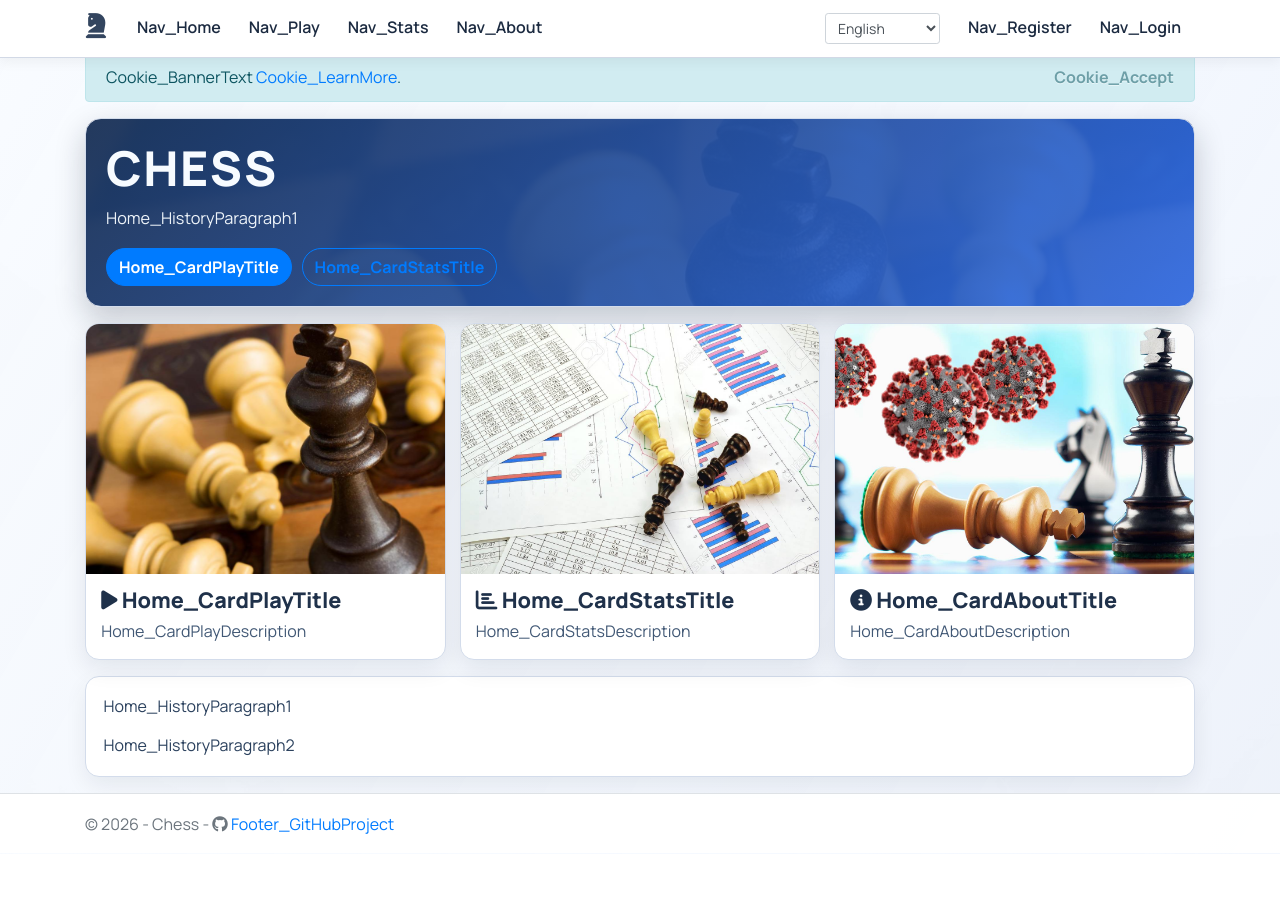
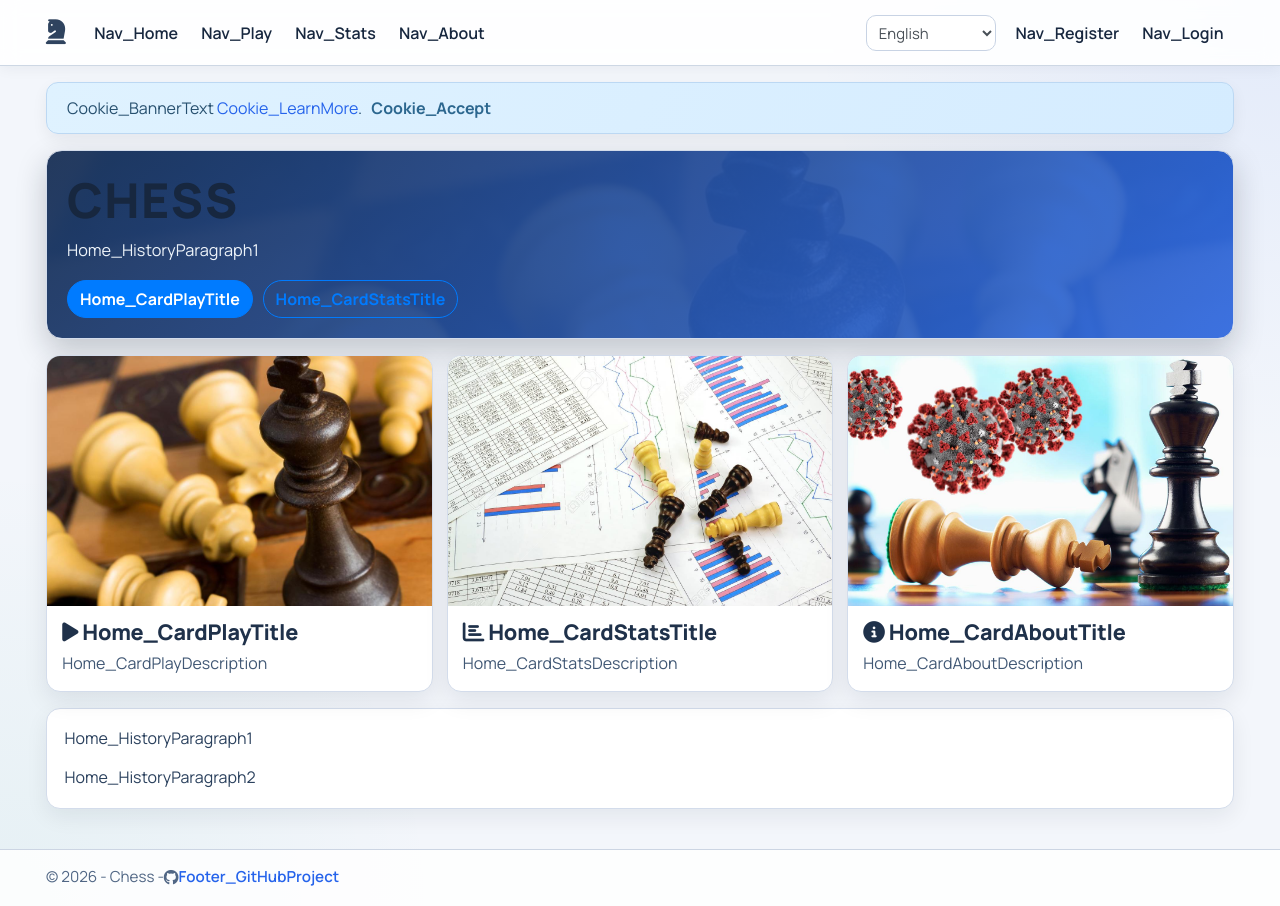
Before and after one commit to anton5267/Chess-master55, an ASP.NET Core app: page / in a window 1280 px wide. Before the commit the page ends 854 px from the top, so only its background shows below. Run offline with ASP.NET Core 8, Linux system fonts and the light colour scheme; some libraries are stand-ins or nearby versions.

Commit message:
UI foundation: design tokens and shared layout shell polish

```diff
--- a/src/Web/Chess.Web/Views/Shared/_CookieConsentPartial.cshtml
+++ b/src/Web/Chess.Web/Views/Shared/_CookieConsentPartial.cshtml
@@ -10,13 +10,17 @@
 {
     <div id="cookieConsent" class="alert alert-info alert-dismissible fade show" role="alert">
         @Localizer["Cookie_BannerText"] <a asp-area="" asp-controller="Home" asp-action="Index">@Localizer["Cookie_LearnMore"]</a>.
-        <button type="button" class="accept-policy close" data-dismiss="alert" aria-label="@Localizer["Cookie_Close"]" data-cookie-string="@cookieString">
-            <span aria-hidden="true">@Localizer["Cookie_Accept"]</span>
+        <button type="button" class="accept-policy" data-dismiss="alert" aria-label="@Localizer["Cookie_Close"]" data-cookie-string="@cookieString">
+            @Localizer["Cookie_Accept"]
         </button>
     </div>
     <script>
         (function () {
             var button = document.querySelector("#cookieConsent button[data-cookie-string]");
+            if (!button) {
+                return;
+            }
+
             button.addEventListener("click", function () {
                 document.cookie = button.dataset.cookieString;
             }, false);
--- a/src/Web/Chess.Web/Views/Shared/_CultureSwitcher.cshtml
+++ b/src/Web/Chess.Web/Views/Shared/_CultureSwitcher.cshtml
@@ -7,7 +7,7 @@
     var returnUrl = $"{this.Context.Request.PathBase}{this.Context.Request.Path}{this.Context.Request.QueryString}";
 }
 
-<form asp-controller="Localization" asp-action="SetLanguage" method="post" class="form-inline nav-item culture-switcher-form">
+<form asp-controller="Localization" asp-action="SetLanguage" method="post" class="form-inline culture-switcher-form">
     @Html.AntiForgeryToken()
     <input type="hidden" name="returnUrl" value="@returnUrl" />
     <select class="form-control form-control-sm culture-switcher-select" name="culture" aria-label="@Localizer["Language"]" onchange="this.form.submit()">
--- a/src/Web/Chess.Web/Views/Shared/_Layout.cshtml
+++ b/src/Web/Chess.Web/Views/Shared/_Layout.cshtml
@@ -19,7 +19,7 @@
 </head>
 <body data-show-password-text="@Localizer["PasswordToggle_Show"]" data-hide-password-text="@Localizer["PasswordToggle_Hide"]">
     <header>
-        <nav class="navbar navbar-expand-sm navbar-light bg-white box-shadow">
+        <nav class="navbar navbar-expand-sm navbar-light site-navbar">
             <div class="container">
                 <a class="navbar-brand" asp-area="" asp-controller="Home" asp-action="Index">
                     <i class="fas fa-chess-knight chess-brand-icon" aria-hidden="true"></i>
@@ -28,10 +28,10 @@
                         aria-expanded="false" aria-label="Toggle navigation">
                     <span class="navbar-toggler-icon"></span>
                 </button>
-                <div class="navbar-collapse collapse d-sm-inline-flex flex-sm-row-reverse">
+                <div class="navbar-collapse collapse d-sm-inline-flex flex-sm-row-reverse align-items-sm-center">
                     <partial name="_LoginPartial" />
                     <partial name="_CultureSwitcher" />
-                    <ul class="navbar-nav flex-grow-1">
+                    <ul class="navbar-nav flex-grow-1 align-items-sm-center">
                         <li class="nav-item">
                             <a class="nav-link" asp-area="" asp-controller="Home" asp-action="Index">@Localizer["Nav_Home"]</a>
                         </li>
@@ -52,13 +52,13 @@
 
     <div class="body-renderer container">
         <partial name="_CookieConsentPartial" />
-        <main role="main" class="pb-3">
+        <main role="main" class="app-main pb-3">
             @this.RenderBody()
         </main>
     </div>
 
-    <footer class="border-top footer text-muted">
-        <div class="container">
+    <footer class="site-footer text-muted">
+        <div class="site-footer-inner">
             &copy; @DateTime.UtcNow.Year - @CommonConstants.SystemName - <i class="fab fa-github"></i> <a href="https://github.com/anton5267/Chess-master55" target="_blank">@Localizer["Footer_GitHubProject"]</a>
         </div>
     </footer>
--- a/src/Web/Chess.Web/Views/Shared/_LoginPartial.cshtml
+++ b/src/Web/Chess.Web/Views/Shared/_LoginPartial.cshtml
@@ -4,7 +4,7 @@
 @inject SignInManager<UserEntity> SignInManager
 @inject UserManager<UserEntity> UserManager
 
-<ul class="navbar-nav">
+<ul class="navbar-nav nav-utility">
     @if (this.SignInManager.IsSignedIn(this.User))
     {
         <li class="nav-item">
@@ -18,7 +18,7 @@
         }
         <li class="nav-item">
             <form class="form-inline" asp-area="Identity" asp-page="/Account/Logout" asp-route-returnUrl="@(this.Url.Action("Index", "Home", new { area = string.Empty }))">
-                <button type="submit" class="nav-link btn btn-link">@Localizer["Nav_Logout"]</button>
+                <button type="submit" class="nav-link btn btn-link p-0">@Localizer["Nav_Logout"]</button>
             </form>
         </li>
     }
--- a/src/Web/Chess.Web/wwwroot/css/style.css
+++ b/src/Web/Chess.Web/wwwroot/css/style.css
@@ -8,157 +8,246 @@
 @import url("stats.css");
 @import url("account.css");
 
+:root {
+    --font-sans: "Manrope", "Segoe UI", Tahoma, sans-serif;
+    --space-1: 0.25rem;
+    --space-2: 0.5rem;
+    --space-3: 0.75rem;
+    --space-4: 1rem;
+    --space-5: 1.25rem;
+    --space-6: 1.5rem;
+    --space-8: 2rem;
+    --radius-sm: 8px;
+    --radius-md: 12px;
+    --radius-lg: 16px;
+    --radius-xl: 20px;
+    --line-soft: #d8e0ec;
+    --line-strong: #c8d2e2;
+    --surface-page: #f3f6fb;
+    --surface-card: #ffffff;
+    --surface-muted: #eef3fb;
+    --text-main: #17273f;
+    --text-muted: #516785;
+    --text-soft: #6f809a;
+    --accent-main: #2563eb;
+    --accent-main-hover: #1f56cc;
+    --accent-soft: rgba(37, 99, 235, 0.12);
+    --danger-main: #d64545;
+    --success-main: #16884b;
+    --warning-main: #b56f10;
+    --shadow-sm: 0 6px 16px rgba(15, 23, 42, 0.06);
+    --shadow-md: 0 12px 26px rgba(15, 23, 42, 0.08);
+    --shadow-lg: 0 18px 36px rgba(15, 23, 42, 0.12);
+    --motion-fast: 0.15s ease;
+    --motion-normal: 0.25s ease;
+    --site-max-width: 1220px;
+    --navbar-height: 66px;
+}
+
 html {
     font-size: 16px;
+    min-height: 100%;
     position: relative;
-    min-height: 100%;
-}
-
-:root {
-    --surface-card: #ffffff;
-    --surface-muted: #f5f8fc;
-    --text-main: #1b2a40;
-    --text-muted: #4f6480;
-    --accent-main: #2f6fed;
-    --accent-dark: #27447a;
-    --line-soft: #d8deea;
 }
 
 body {
-    font-family: "Manrope", "Segoe UI", Tahoma, sans-serif;
+    margin: 0;
+    min-height: 100vh;
+    font-family: var(--font-sans);
+    color: var(--text-main);
     background:
-        linear-gradient(120deg, rgba(248, 251, 255, 0.98), rgba(241, 246, 255, 0.9)),
-        url("../img/background-image.jpg");
-    background-attachment: fixed;
-    background-size: cover;
-    margin-bottom: 60px;
-    color: var(--text-main);
+        radial-gradient(circle at 100% 0%, rgba(37, 99, 235, 0.08), transparent 30%),
+        radial-gradient(circle at 0% 100%, rgba(13, 148, 136, 0.06), transparent 28%),
+        var(--surface-page);
+    display: flex;
+    flex-direction: column;
 }
 
-.title-text {
+a {
+    color: var(--accent-main);
+    transition: color var(--motion-fast);
+}
+
+a:hover {
+    color: var(--accent-main-hover);
+}
+
+h1,
+h2,
+h3,
+h4,
+h5 {
+    color: var(--text-main);
+    letter-spacing: -0.01em;
+}
+
+.site-navbar {
+    position: fixed;
+    inset: 0 0 auto 0;
+    z-index: 1030;
+    height: var(--navbar-height);
+    padding: 0;
+    border-bottom: 1px solid rgba(197, 208, 224, 0.85);
+    background: rgba(255, 255, 255, 0.9);
+    backdrop-filter: saturate(160%) blur(10px);
+    box-shadow: 0 2px 14px rgba(18, 31, 50, 0.06);
+}
+
+.site-navbar .container {
+    max-width: var(--site-max-width);
+    height: 100%;
+}
+
+.site-navbar .navbar-brand {
+    padding: 0;
+    margin-right: var(--space-4);
+    display: inline-flex;
+    align-items: center;
+    gap: var(--space-2);
+}
+
+.chess-brand-icon {
+    font-size: 1.55rem;
+    color: #2f435f;
+    transition: color var(--motion-fast), transform var(--motion-fast);
+}
+
+.site-navbar .navbar-brand:hover .chess-brand-icon {
+    color: var(--accent-main);
+    transform: translateY(-1px);
+}
+
+.site-navbar .navbar-collapse {
+    height: 100%;
+}
+
+.site-navbar .nav-item {
     display: flex;
-    justify-content: center;
-    color: white;
-    margin: 0;
-    padding: 5px;
-    letter-spacing: 1px;
+    align-items: center;
+}
+
+.site-navbar .navbar-nav .nav-link {
+    border-radius: var(--radius-sm);
+    color: var(--text-main);
+    font-weight: 600;
+    line-height: 1;
+    padding: 0.58rem 0.72rem;
+    transition: background-color var(--motion-fast), color var(--motion-fast);
+}
+
+.site-navbar .navbar-nav .nav-link:hover,
+.site-navbar .navbar-nav .nav-link:focus {
+    background: var(--accent-soft);
+    color: #1f4ea8;
+}
+
+.site-navbar .navbar-nav .nav-link.btn-link {
+    text-decoration: none;
+}
+
+.site-navbar .navbar-toggler {
+    border-radius: var(--radius-sm);
+    border-color: #ced8e8;
+}
+
+.site-navbar .navbar-toggler:focus-visible {
+    outline: 3px solid rgba(37, 99, 235, 0.35);
+    outline-offset: 1px;
 }
 
 .body-renderer {
-    padding-top: 52px;
+    width: 100%;
+    flex: 1 0 auto;
+    max-width: var(--site-max-width);
+    margin: 0 auto;
+    padding-top: calc(var(--navbar-height) + var(--space-4));
+    padding-left: var(--space-4);
+    padding-right: var(--space-4);
 }
 
-.navbar {
-    padding: 0.15rem 0;
-    margin: 0;
-    position: fixed;
-    width: 100%;
-    z-index: 1;
-    backdrop-filter: blur(8px);
-    border-bottom: 1px solid rgba(195, 205, 222, 0.75);
+.app-main {
+    padding-bottom: var(--space-4);
+    animation: fade-in 220ms ease-out;
 }
 
-.navbar .nav-item {
-    padding: 5px 6px;
+.site-footer {
+    width: 100%;
+    margin-top: var(--space-6);
+    border-top: 1px solid rgba(199, 209, 224, 0.9);
+    background: rgba(255, 255, 255, 0.86);
 }
 
-.navbar-nav > li.nav-item {
-    min-height: 52px;
+.site-footer-inner {
+    max-width: var(--site-max-width);
+    margin: 0 auto;
+    min-height: 56px;
+    display: flex;
+    align-items: center;
+    color: var(--text-muted);
+    font-size: 0.95rem;
+    padding: 0 var(--space-4);
 }
 
-.navbar .nav-item:hover {
-    background-color: #edf3fd;
-}
-
-.navbar-light .navbar-nav .nav-link {
-    color: var(--text-main);
+.site-footer-inner a {
+    text-decoration: none;
     font-weight: 600;
 }
 
-.navbar-light .navbar-nav .nav-item:hover .nav-link {
-    color: var(--accent-dark);
+.is-loading {
+    opacity: 0.72;
+    pointer-events: none;
 }
 
-.chess-brand-icon {
-    font-size: 25px;
-    color: #33455f;
+.is-disabled {
+    pointer-events: none;
+    opacity: 0.62;
 }
 
-[disabled] {
-    cursor: default;
+.is-active {
+    box-shadow: 0 0 0 3px rgba(37, 99, 235, 0.18);
 }
 
-@media (min-width: 768px) {
-    html {
-        font-size: 16px;
-    }
-}
-
-.border-top {
-    border-top: 1px solid #e5e5e5;
-}
-
-.border-bottom {
-    border-bottom: 1px solid #e5e5e5;
-}
-
-.box-shadow {
-    box-shadow: 0 0.25rem 0.75rem rgba(0, 0, 0, 0.05);
-}
-
-button.accept-policy {
-    font-size: 1rem;
-    line-height: inherit;
-}
-
-.footer {
-    position: absolute;
-    bottom: 0;
-    width: 100%;
-    white-space: nowrap;
-    height: 60px;
-    line-height: 60px;
-    background-color: rgba(255, 255, 255, 0.97);
-    border-top: 1px solid rgba(197, 207, 223, 0.8);
+.is-terminal {
+    box-shadow: 0 0 0 3px rgba(22, 136, 75, 0.16);
 }
 
 .game-btn-container {
     display: flex;
     flex-flow: row wrap;
     justify-content: center;
-    margin-top: 7px;
+    gap: var(--space-2);
+    margin-top: var(--space-2);
 }
 
 .game-btn {
-    background-color: #454a52;
-    color: white;
-}
-
-.game-btn:active {
-    outline: none;
-}
-
-.game-btn:focus {
-    outline: none;
-}
-
-.game-btn:disabled {
-    opacity: 0.65;
+    border: 1px solid #3f4a59;
+    background: linear-gradient(120deg, #495463, #414a57);
+    color: #ffffff;
+    font-weight: 600;
+    transition: transform var(--motion-fast), background-color var(--motion-fast), border-color var(--motion-fast);
 }
 
 .game-btn:not([disabled]):hover {
-    background-color: #557d5f;
-    color: white;
+    color: #ffffff;
+    background: linear-gradient(120deg, #2d6ae8, #225fd6);
+    border-color: #225fd6;
+    transform: translateY(-1px);
 }
 
-.game-btn[disabled]:hover {
-    color: white;
+.game-btn:focus-visible {
+    outline: 3px solid rgba(37, 99, 235, 0.35);
+    outline-offset: 1px;
+}
+
+.game-btn:disabled,
+.game-btn.is-disabled {
+    opacity: 0.62;
     cursor: not-allowed;
 }
 
 .chat-container {
     display: flex;
-    flex-flow: column wrap;
+    flex-direction: column;
     justify-content: space-between;
 }
 
@@ -169,95 +258,142 @@ button.accept-policy {
 
 .chat-window {
     display: flex;
-    flex-flow: column;
+    flex-direction: column;
     overflow-y: auto;
-    padding: 5px;
+    padding: var(--space-2);
 }
 
 .chat-input-wrapper {
     display: flex;
-    flex-flow: row wrap;
+    flex-direction: row;
 }
 
 .chat-input {
     flex-grow: 1;
-    padding-left: 10px;
-    font-size: 1em;
+    font-size: 1rem;
+    padding: 0.45rem 0.7rem;
+    border: 1px solid var(--line-strong);
+    background: #ffffff;
+    color: var(--text-main);
 }
 
 .chat-input:focus {
     outline: none;
+    border-color: #8eb0f0;
+    box-shadow: inset 0 0 0 1px rgba(37, 99, 235, 0.2);
 }
 
 .chat-send-btn {
-    border-radius: 0 0 5px 0;
-    font-size: 1em;
-    height: 100%;
+    min-width: 52px;
+    border-radius: 0;
+    font-size: 1rem;
 }
 
 .chat-msg {
     max-width: 85%;
-    word-break: break-all;
-    margin-bottom: 2px;
+    word-break: break-word;
+    margin-bottom: var(--space-1);
 }
 
 .chat-user-msg {
     text-align: left;
-    border: 1px solid gray;
+    border: 1px solid #aab6c9;
     border-radius: 10px;
-    padding: 2px 7px;
+    padding: 0.25rem 0.5rem;
 }
 
 .chat-internal-msg {
-    color: dimgray;
+    color: #687a93;
     text-indent: 10px;
     list-style-type: none;
     font-style: italic;
 }
 
-.col-centered {
-    float: none;
-    margin: 0 auto;
+.auth-shell {
+    background: #f8fbff;
+    border: 1px solid var(--line-soft);
+    border-radius: var(--radius-lg);
+    box-shadow: var(--shadow-md);
+    padding: var(--space-4);
 }
 
-.auth-shell {
-    background: #f6f9fe;
-    border: 1px solid #d7deea;
-    border-radius: 14px;
-    box-shadow: 0 10px 26px rgba(15, 23, 42, 0.08);
-    padding: 1rem;
+.auth-shell-header {
+    padding-bottom: 0.65rem;
+    border-bottom: 1px solid var(--line-soft);
 }
 
 .auth-shell-header h1 {
     margin: 0;
-    color: #1a2f4b;
+    font-size: clamp(1.75rem, 2.4vw, 2.35rem);
 }
 
 .auth-shell-row {
-    margin-top: 0.35rem;
+    margin-top: var(--space-4);
+}
+
+.auth-shell-content {
+    row-gap: var(--space-4);
 }
 
 .auth-panel {
     background: #ffffff;
-    border: 1px solid #d7deea;
-    border-radius: 12px;
-    box-shadow: 0 7px 20px rgba(16, 24, 40, 0.06);
-    padding: 1rem;
+    border: 1px solid var(--line-soft);
+    border-radius: var(--radius-md);
+    box-shadow: var(--shadow-sm);
+    padding: var(--space-4);
     height: 100%;
 }
 
 .auth-panel-muted {
-    background: #fbfdff;
+    background: #fcfdff;
+}
+
+.auth-panel h2,
+.auth-panel h3 {
+    font-weight: 700;
+    margin-top: 0;
+    margin-bottom: var(--space-2);
 }
 
 .culture-switcher-form {
-    display: flex;
+    margin: 0 var(--space-2) 0 0;
+    display: inline-flex;
     align-items: center;
-    margin-right: 0.5rem;
 }
 
 .culture-switcher-select {
-    min-width: 115px;
+    min-width: 130px;
+    height: 36px;
+    font-size: 0.93rem;
+    border: 1px solid #c8d3e4;
+    border-radius: 10px;
+    background: #ffffff;
+}
+
+.culture-switcher-select:focus-visible {
+    outline: 3px solid rgba(37, 99, 235, 0.28);
+    outline-offset: 1px;
+}
+
+#cookieConsent {
+    border-radius: 12px;
+    border: 1px solid #bcd8f3;
+    box-shadow: var(--shadow-sm);
+    color: #27506f;
+    background: linear-gradient(120deg, #dff2ff, #d5ecff);
+}
+
+button.accept-policy {
+    border: 0;
+    background: transparent;
+    color: #2c678f;
+    font-size: 1rem;
+    line-height: inherit;
+    font-weight: 700;
+}
+
+button.accept-policy:hover {
+    color: #184c72;
 }
 
 .password-toggle-wrapper {
```
Also changed, not shown: other parts of src/Web/Chess.Web/wwwroot/css/style.css (+61 -5 lines).
